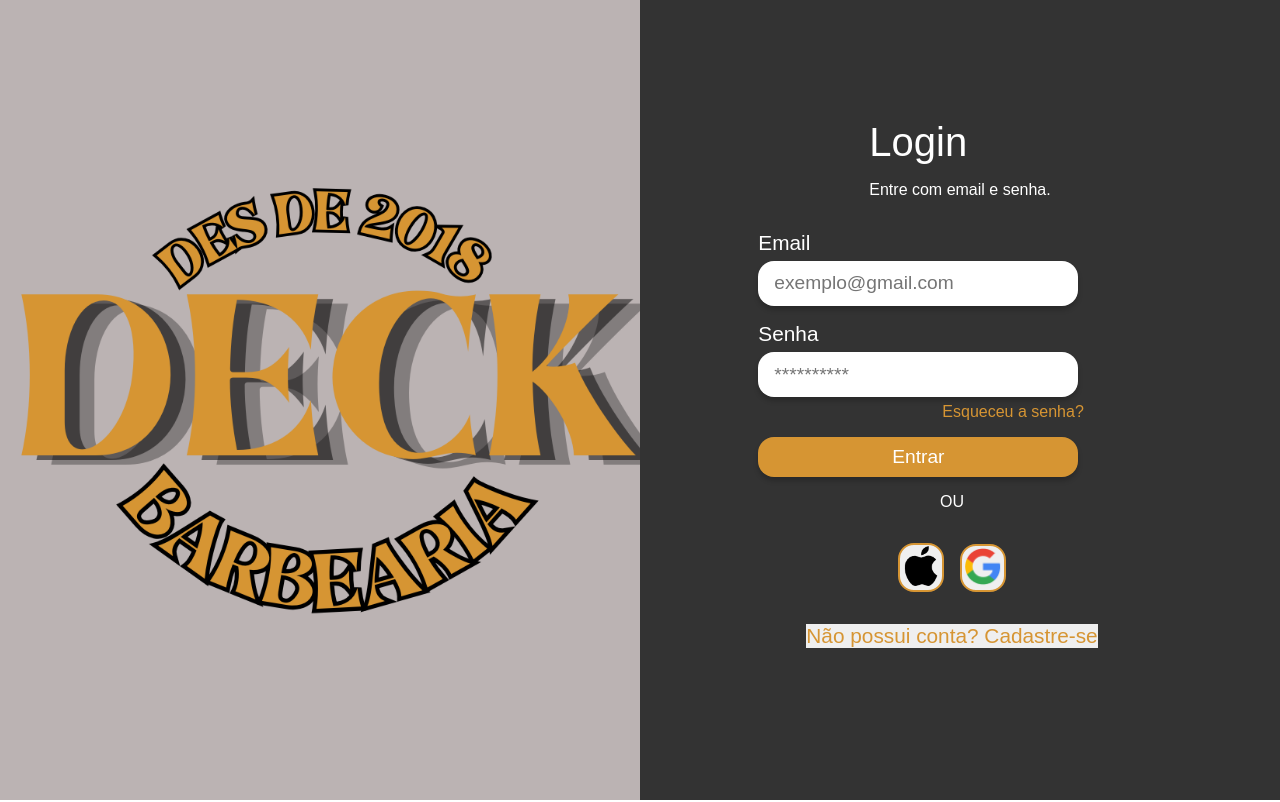
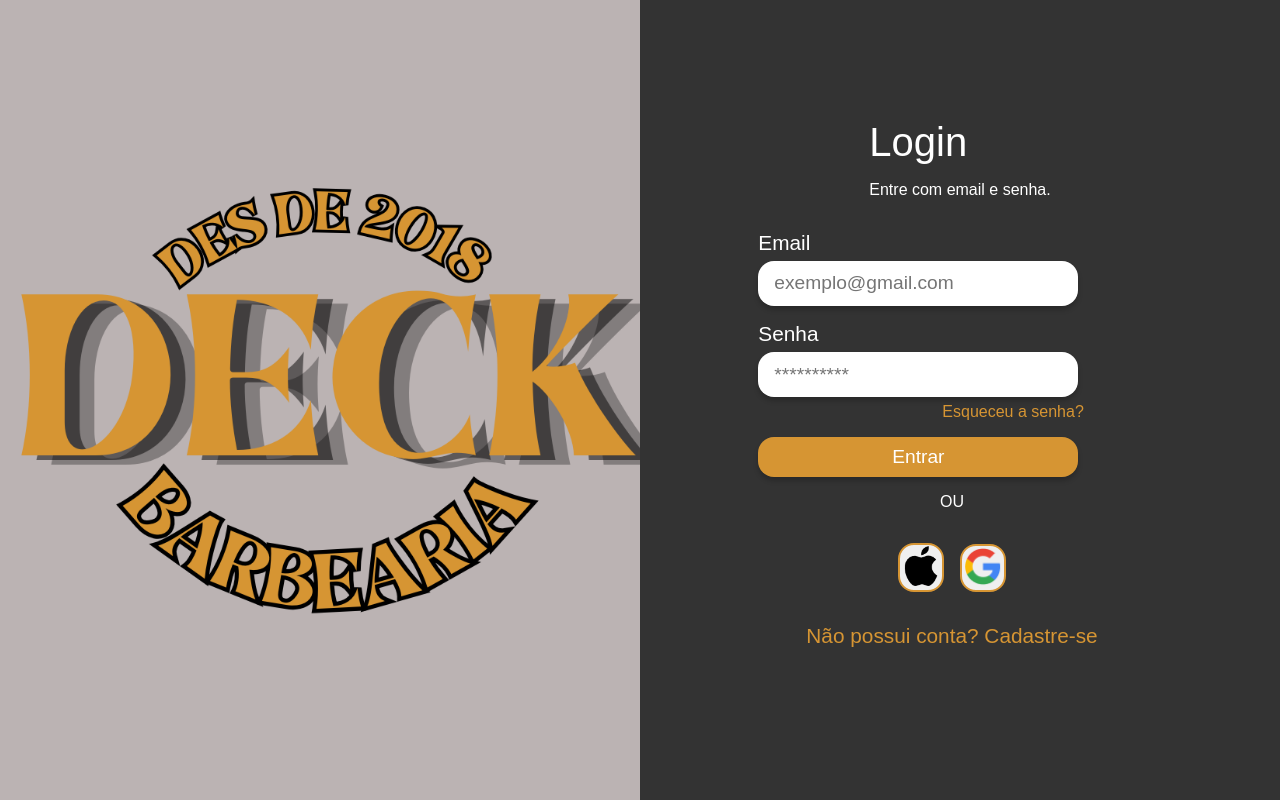
Before and after one commit to biellil/CorteFacil, a React (Vite) app: page / in a window 1280 px wide. Built offline with nearby package versions, Linux system fonts and the light colour scheme; a web font is replaced by a local one.

Commit message:
style: :lipstick: corrigir cor de fundo

```diff
--- a/src/components/LoginPage/styles.ts
+++ b/src/components/LoginPage/styles.ts
@@ -207,6 +207,7 @@ export const Logodiv = styled.div`
   > button {
     font-size: 1.3rem;
     color: var(--primary);
+    background-color: var(--secondary);
     &:hover {
       text-shadow: 0 4px 5px;
     }
--- a/src/components/SignupPage/styles.ts
+++ b/src/components/SignupPage/styles.ts
@@ -196,6 +196,7 @@ export const Logodiv = styled.div`
   > button {
     font-size: 1.3rem;
     color: var(--primary);
+    background-color: var(--secondary);
     &:hover {
       text-shadow: 0 4px 5px;
     }
```
